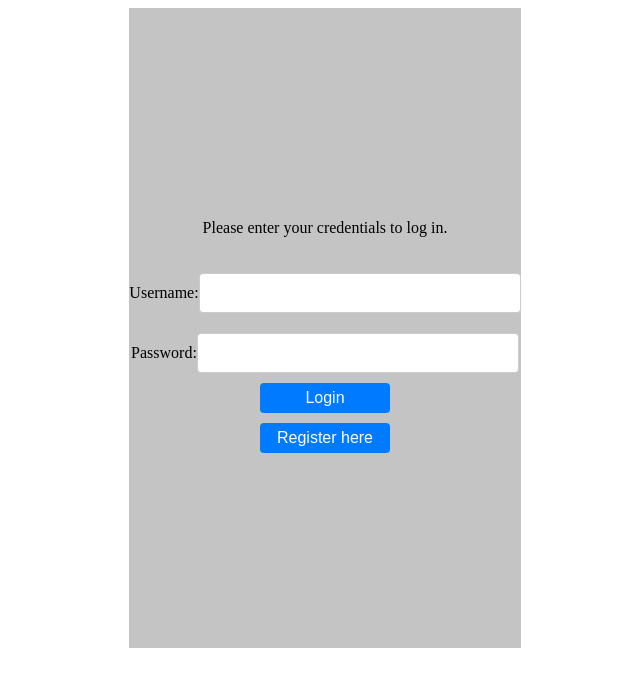
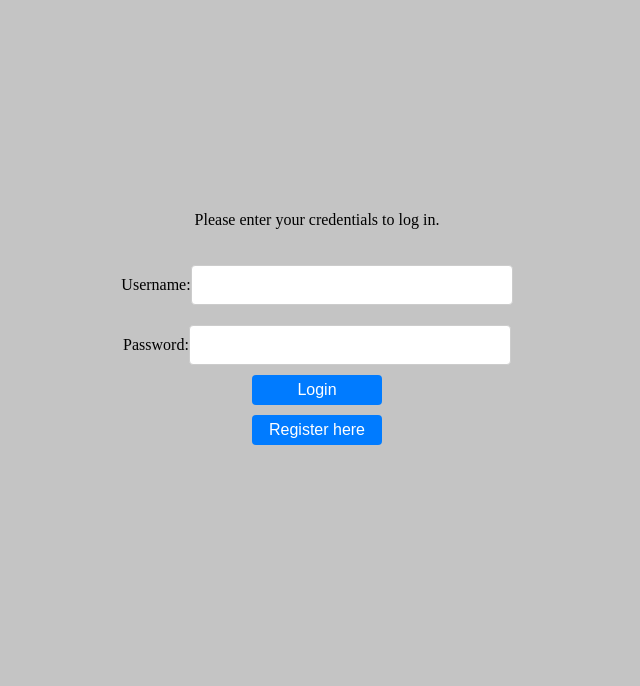
Before and after one commit to Loxiuz/websec_exam_frontend, a React (Vite) app: page /login in a window 1280 px wide. Shown: the top 686 px of the page, without its empty margins (383-1023 px from the left). Built offline with nearby package versions, Linux system fonts and the light colour scheme.

Commit message:
Refactor ExportForm component: simplify filter removal logic and improve filter validation

```diff
--- a/src/export/ExportForm.tsx
+++ b/src/export/ExportForm.tsx
@@ -100,7 +100,7 @@ export default function ExportForm() {
 
         <button
           id="remove-filter-btn"
-          onClick={(e) => handleRemoveFilterBtnClick(e, i, entity)}
+          onClick={(e) => handleRemoveFilterBtnClick(e, i)}
         >
           X
         </button>
@@ -111,11 +111,9 @@ export default function ExportForm() {
   function handleRemoveFilterBtnClick(
     e: React.MouseEvent<HTMLButtonElement>,
     i: number,
-    entity: string,
   ) {
     e.preventDefault();
-    setSelectedEntitiesFilters((prev) =>
-      prev.filter((f, index) => index !== i || !f[entity]),
+    setSelectedEntitiesFilters((prev) => prev.filter((_, index) => index !== i)
     );
   }
 
@@ -140,8 +138,7 @@ export default function ExportForm() {
   ) {
     const field = e.target.value;
     if (
-      selectedEntitiesFilters.filter((f) => f[entity].field === field).length >
-      0
+      selectedEntitiesFilters.some((f) => f[entity].field === field)
     ) {
       alert("you can only have one of each filter field per entity");
     } else {
--- a/src/layout/Layout.css
+++ b/src/layout/Layout.css
@@ -1,3 +1,9 @@
+body {
+  margin: 0;
+  padding: 0;
+  background-color: #c4c4c4;
+}
+
 #layout {
   display: flex;
   background-color: #c4c4c4;
@@ -52,4 +58,6 @@ button:hover {
   flex: 1;
   padding: 20px;
   box-sizing: border-box;
+  height: 100%;
+  width: 100%;
 }
```
